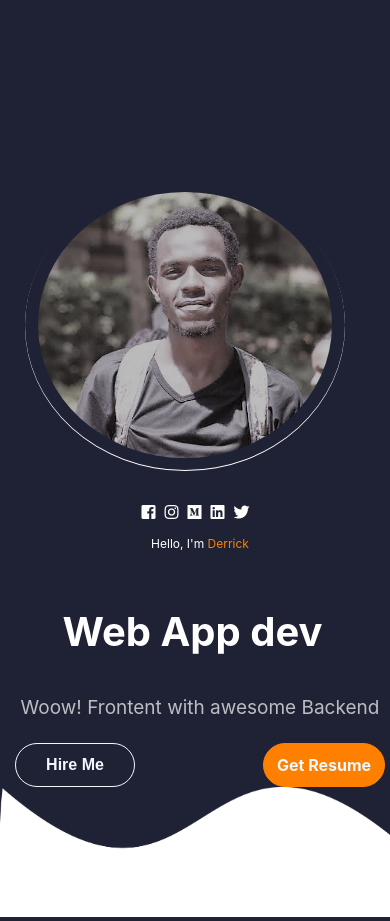
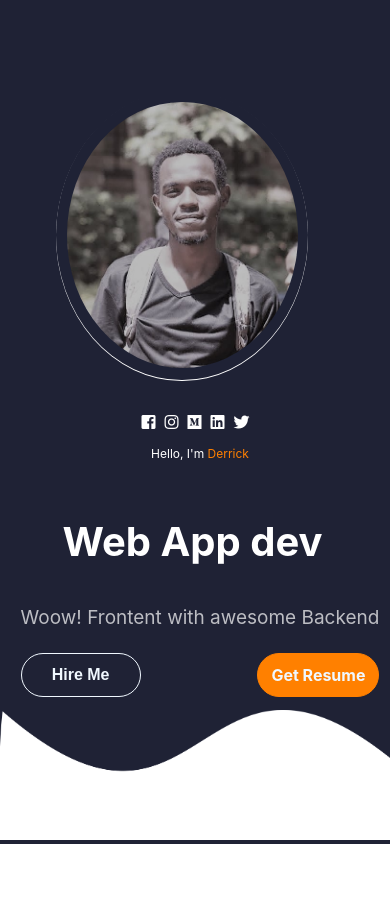
Before and after one commit to Ropio-Derrick/portfolio, a React (Create React App) app: page / in a window 390 px wide. After the commit the page ends 844 px from the top, so only its background shows below. Built offline with nearby package versions, Linux system fonts and the light colour scheme.

Commit message:
Update Profile.css

```diff
--- a/src/Portfoliocontainer/Home/Profile.css
+++ b/src/Portfoliocontainer/Home/Profile.css
@@ -145,9 +145,9 @@
 
 @media screen and (max-width:910px){
     .profile-picture{
-        width: 320px;
+        width: 70%;
         height: 290px;
-        margin: 90px 40px 0px 10px;
+        margin-left: 10%;
     }
 
 }
```
